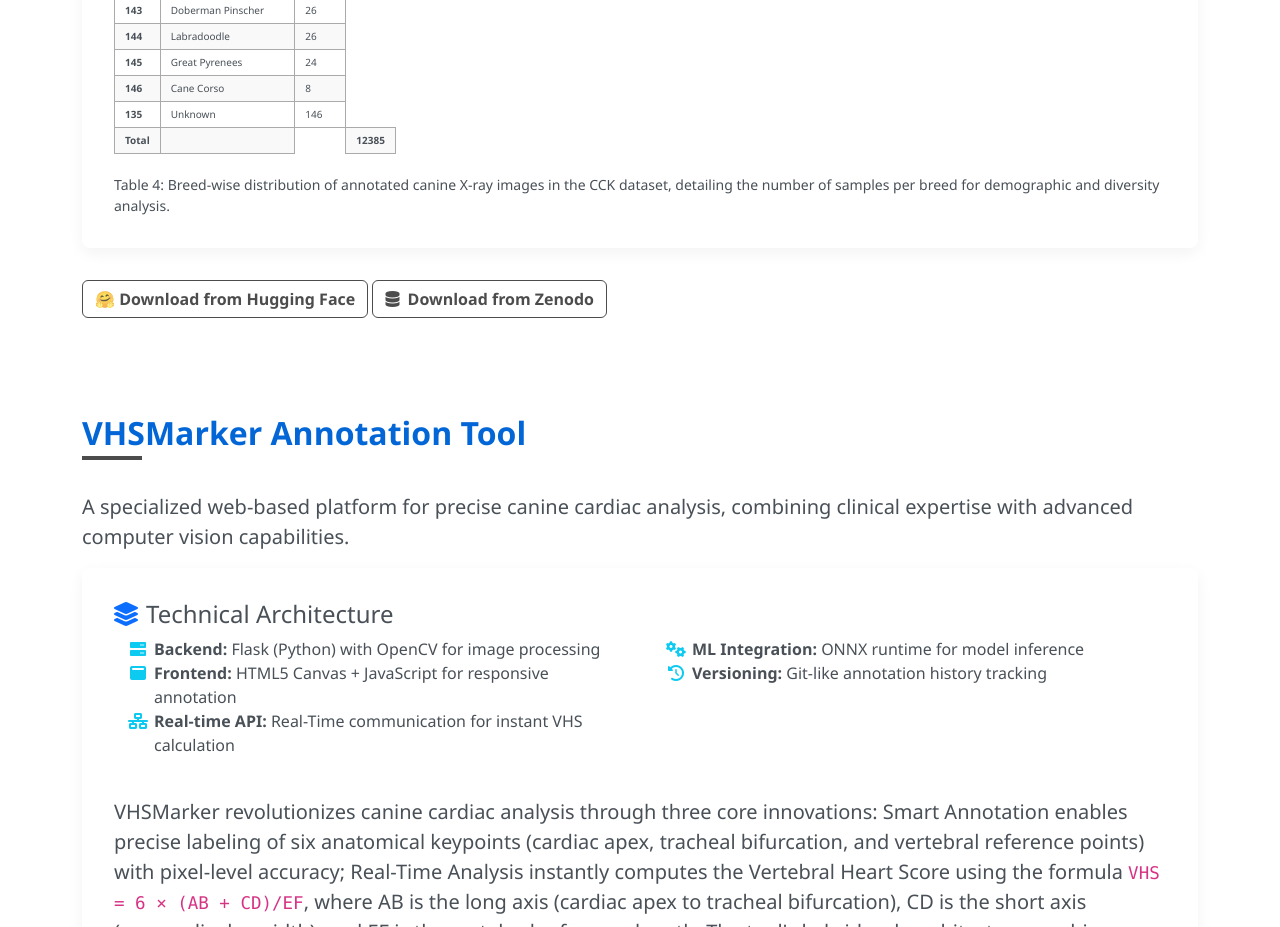
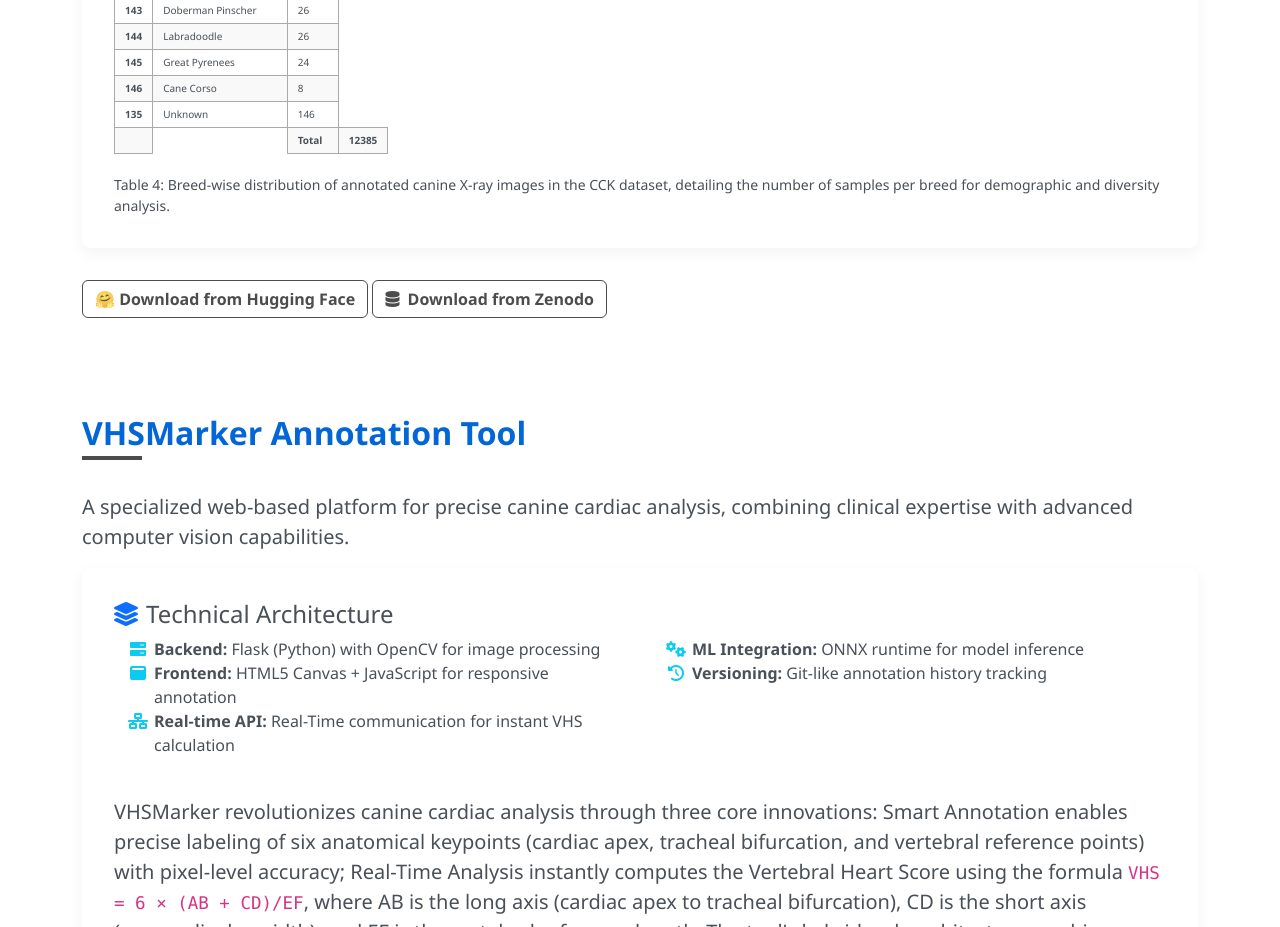
Before and after one commit to gen-ai-research/dog-vhs, a plain HTML site: page docs/index.html in a window 1280 px wide. Shown: the part 4201-5128 px from the top of the page. Drawn offline with nearby package versions, Linux system fonts and the light colour scheme.

Commit message:
Update index.html

```diff
--- a/docs/index.html
+++ b/docs/index.html
@@ -636,7 +636,7 @@
                                 <tr class="breed-tr"><td class="breed-td breed-no">145</td><td class="breed-td">Great Pyrenees </td><td class="breed-td">24 </td></tr>
                                 <tr class="breed-tr"><td class="breed-td breed-no">146</td><td class="breed-td">Cane Corso </td><td class="breed-td">8 </td></tr>
                                 <tr class="breed-tr"><td class="breed-td breed-no">135</td><td class="breed-td">Unknown </td><td class="breed-td">146 </td></tr>
-				<tr class="breed-tr"><td class="breed-td breed-no"><b>Total</b></td><td class="breed-td"><td></td><td class="breed-td"><b>12385</b></td></tr>
+				<tr class="breed-tr"><td class="breed-td">&nbsp;<td><td class="breed-td breed-no"><b>Total</b></td></td><td class="breed-td"><b>12385</b></td></tr>
 
                             </table>
 
```
